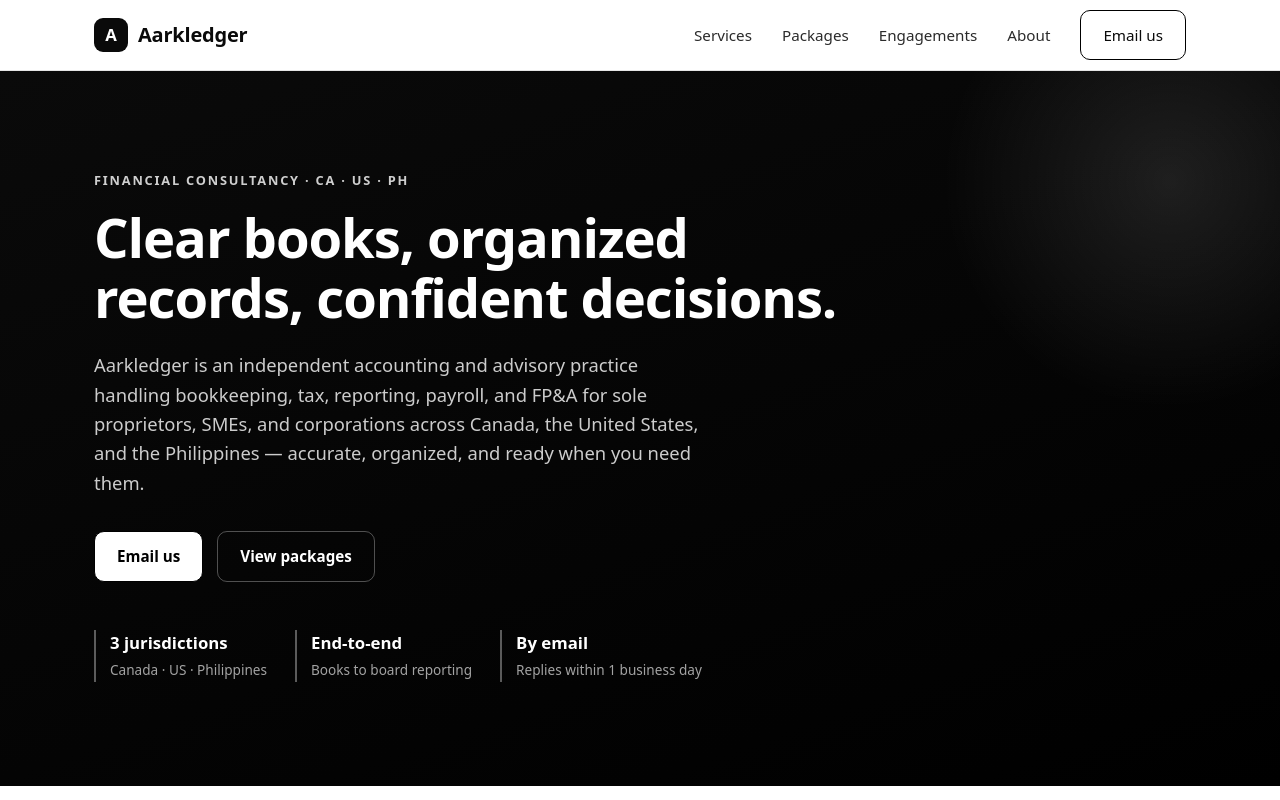
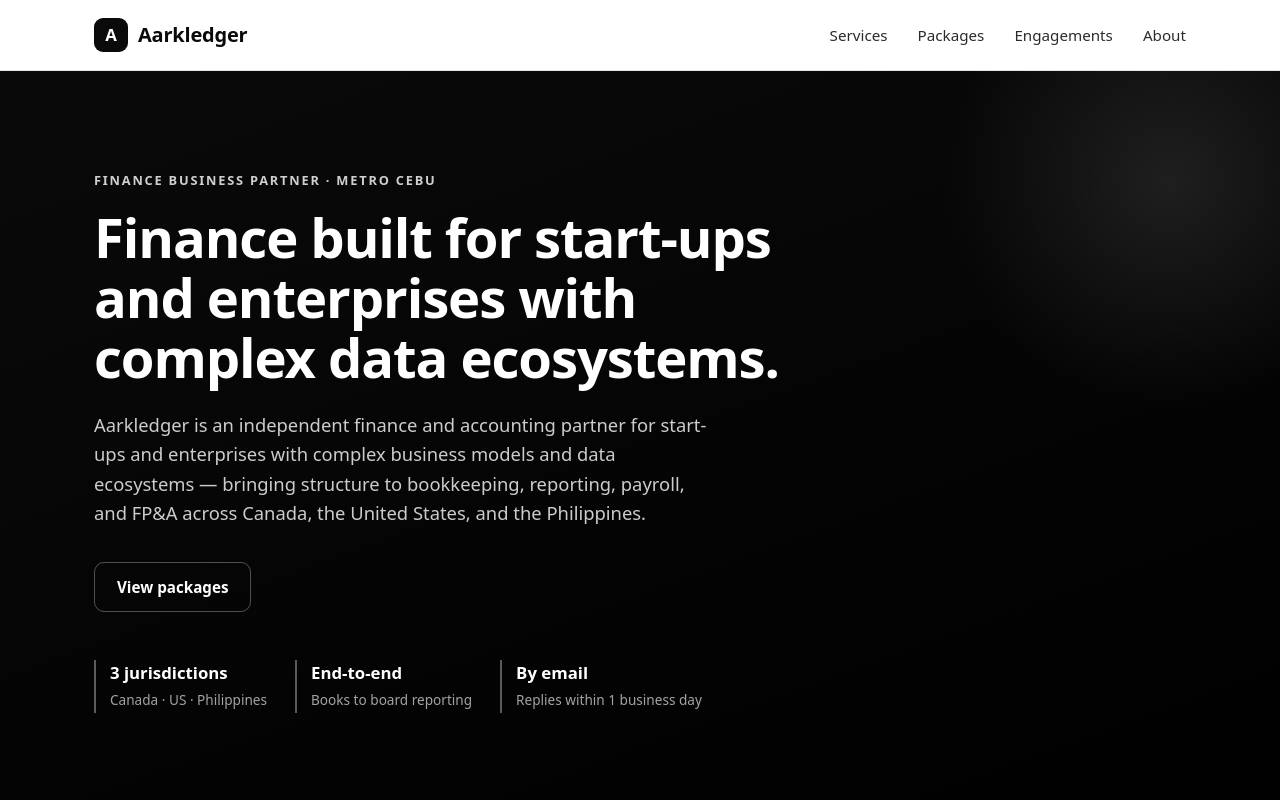
Before and after one commit to Aarkledger/aarkledger-site, a Next.js app: page / in a window 1280 px wide. Shown: the top 800 px of the page. Built offline with nearby package versions, Linux system fonts and the light colour scheme.

Commit message:
Refactor email inquiry handling and update text
Removed hardcoded mailto inquiry link and updated text for clarity and relevance.

```diff
--- a/app/page.js
+++ b/app/page.js
@@ -3,8 +3,6 @@
 import { useState } from "react";
 
 const EMAIL = "louie@aarkledger.com";
-const MAILTO_INQUIRY =
-  "mailto:louie@aarkledger.com?subject=Inquiry%20%E2%80%94%20Aarkledger&body=Hi%20Louie%2C%0A%0AI%27d%20like%20to%20learn%20more%20about%20how%20Aarkledger%20can%20help.%0A%0ABusiness%20name%3A%0AJurisdiction%20(Canada%20%2F%20US%20%2F%20Philippines)%3A%0AEntity%20type%20(sole%20prop%20%2F%20incorporated%20%2F%20corporation)%3A%0AWhat%20you%20need%20help%20with%3A%0A%0AThanks!";
 
 const Check = () => (
   <svg width="16" height="16" viewBox="0 0 24 24" fill="none" stroke="currentColor" strokeWidth="3" strokeLinecap="round" strokeLinejoin="round">
@@ -193,14 +191,14 @@ const regions = {
 };
 
 const engagements = [
-  { name: "Financial Statements", desc: "Monthly or annual statements + supporting schedules", rate: "Per engagement" },
-  { name: "Personal Tax Returns", desc: "T1 / Form 1040 / BIR 1701 + schedules", rate: "Per filing" },
-  { name: "Corporate Tax Returns", desc: "T2 / 1120 / 1702 preparation", rate: "Per filing" },
-  { name: "Sales Tax / VAT Filing", desc: "GST/HST, US sales tax, BIR VAT returns", rate: "Per filing" },
-  { name: "Audit Prep Support", desc: "Schedules & working papers for your external auditor", rate: "Per engagement" },
-  { name: "FP&A — Budget & Forecast", desc: "Annual budget + cash flow + variance analysis", rate: "Per engagement" },
-  { name: "ERP Setup & Migration", desc: "Cloud and mid-market implementation + training", rate: "One-time" },
-  { name: "Entity Formation", desc: "Incorporation / LLC / SEC / DTI registration", rate: "One-time" },
+  { name: "Financial Statements", desc: "Monthly or annual statements + supporting schedules" },
+  { name: "Personal Tax Returns", desc: "T1 / Form 1040 / BIR 1701 + schedules" },
+  { name: "Corporate Tax Returns", desc: "T2 / 1120 / 1702 preparation" },
+  { name: "Sales Tax / VAT Filing", desc: "GST/HST, US sales tax, BIR VAT returns" },
+  { name: "Audit Prep Support", desc: "Schedules & working papers for your external auditor" },
+  { name: "FP&A — Budget & Forecast", desc: "Annual budget + cash flow + variance analysis" },
+  { name: "ERP Setup & Migration", desc: "Cloud and mid-market implementation + training" },
+  { name: "Entity Formation", desc: "Incorporation / LLC / SEC / DTI registration" },
 ];
 
 export default function Home() {
@@ -219,7 +217,6 @@ export default function Home() {
             <a href="#pricing">Packages</a>
             <a href="#engagements">Engagements</a>
             <a href="#about">About</a>
-            <a href={`mailto:${EMAIL}`} className="btn btn-accent">Email us</a>
           </nav>
         </div>
       </header>
@@ -229,16 +226,15 @@ export default function Home() {
         <section className="hero" style={{ padding: 0 }}>
           <div className="container">
             <div className="hero-inner">
-              <span className="eyebrow">Financial consultancy · CA · US · PH</span>
-              <h1>Clear books, organized records, confident decisions.</h1>
+              <span className="eyebrow">Finance Business Partner · Metro Cebu</span>
+              <h1>Finance built for start-ups and enterprises with complex data ecosystems.</h1>
               <p>
-                Aarkledger is an independent accounting and advisory practice handling
-                bookkeeping, tax, reporting, payroll, and FP&amp;A for sole proprietors,
-                SMEs, and corporations across Canada, the United States, and the
-                Philippines — accurate, organized, and ready when you need them.
+                Aarkledger is an independent finance and accounting partner for
+                start-ups and enterprises with complex business models and data
+                ecosystems — bringing structure to bookkeeping, reporting, payroll,
+                and FP&amp;A across Canada, the United States, and the Philippines.
               </p>
               <div className="hero-actions">
-                <a href={MAILTO_INQUIRY} className="btn btn-accent">Email us</a>
                 <a href="#pricing" className="btn btn-ghost" style={{ color: "#fff", borderColor: "rgba(255,255,255,0.3)" }}>View packages</a>
               </div>
               <div className="hero-meta">
@@ -304,12 +300,6 @@ export default function Home() {
                       <li key={f}><Check /> {f}</li>
                     ))}
                   </ul>
-                  <a
-                    href={MAILTO_INQUIRY}
-                    className={`btn${p.featured ? " btn-accent" : " btn-ghost"}`}
-                  >
-                    Enquire by email
-                  </a>
                 </div>
               ))}
             </div>
@@ -322,7 +312,7 @@ export default function Home() {
             <div className="section-head">
               <span className="eyebrow">Project & à la carte</span>
               <h2>Engagement services, billed per project</h2>
-              <p>Need something specific rather than a monthly retainer? These are scoped and quoted per engagement, with 50% upfront and 50% on completion.</p>
+              <p>Need something specific rather than a monthly retainer? These are scoped as standalone projects, with 50% upfront and 50% on completion.</p>
             </div>
             <div className="engage-grid">
               {engagements.map((e) => (
@@ -331,7 +321,6 @@ export default function Home() {
                     <div className="name">{e.name}</div>
                     <div className="desc">{e.desc}</div>
                   </div>
-                  <div className="rate">{e.rate}</div>
                 </div>
               ))}
             </div>
@@ -342,12 +331,12 @@ export default function Home() {
         <section id="about" className="section-soft">
           <div className="container about-wrap">
             <div>
-              <h2>An accounting partner built for cross-border businesses</h2>
+              <h2>A finance partner built for start-ups and complex business models</h2>
               <p>
-                Aarkledger is an independent financial consultancy serving clients
-                across Canada, the United States, and the Philippines. We provide
-                practical, detail-oriented bookkeeping, reporting, and back-office
-                support — without the overhead of an in-house finance team.
+                Aarkledger is an independent finance and accounting partner for
+                start-ups and enterprises with complex business models and data
+                ecosystems. We bring structure to bookkeeping, reporting, payroll,
+                and FP&amp;A — without the overhead of an in-house finance team.
               </p>
               <p>
                 We work on a clear, contractual basis: every engagement is defined by a
@@ -356,10 +345,10 @@ export default function Home() {
               </p>
             </div>
             <div className="stats">
+              <div className="stat"><strong>Since 2015</strong><span>Based in Metro Cebu</span></div>
+              <div className="stat"><strong>Start-ups</strong><span>Focused on complex business models</span></div>
+              <div className="stat"><strong>IB + PE</strong><span>Finance leaders with investment banking &amp; private equity experience</span></div>
               <div className="stat"><strong>CA · US · PH</strong><span>Multi-jurisdiction coverage</span></div>
-              <div className="stat"><strong>By contract</strong><span>Defined scope &amp; deliverables</span></div>
-              <div className="stat"><strong>Up to 50</strong><span>Employees on payroll</span></div>
-              <div className="stat"><strong>48 hr</strong><span>Rush turnaround available</span></div>
             </div>
           </div>
         </section>
@@ -369,12 +358,9 @@ export default function Home() {
           <div className="container">
             <div className="cta">
               <h2>Let&apos;s get your books in order</h2>
-              <p>Reach out by email and tell us about your business. We&apos;ll recommend the right package or engagement — no obligation.</p>
-              <div className="cta-actions">
-                <a href={MAILTO_INQUIRY} className="btn btn-accent">Email us</a>
-              </div>
+              <p>Tell us about your business and we&apos;ll recommend the right package or engagement — no obligation.</p>
               <div className="cta-email">
-                Or reach us directly at <a href={`mailto:${EMAIL}`}>{EMAIL}</a>
+                Reach out to our Finance Business Partner: <a href={`mailto:${EMAIL}`}>{EMAIL}</a>
               </div>
             </div>
           </div>
```
